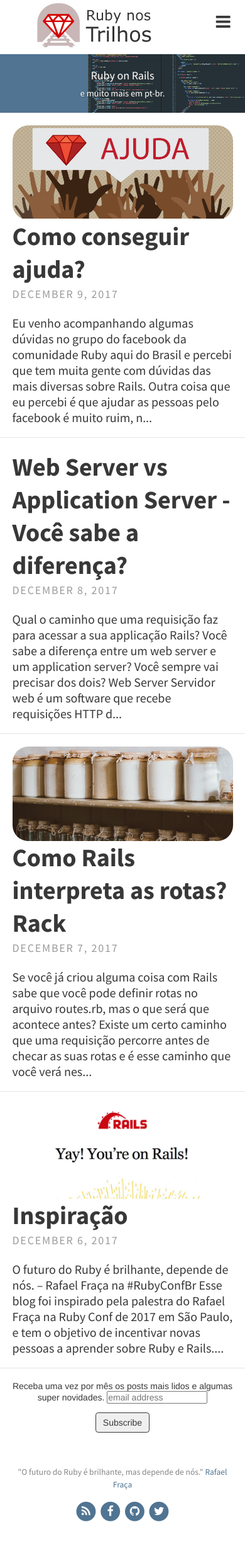
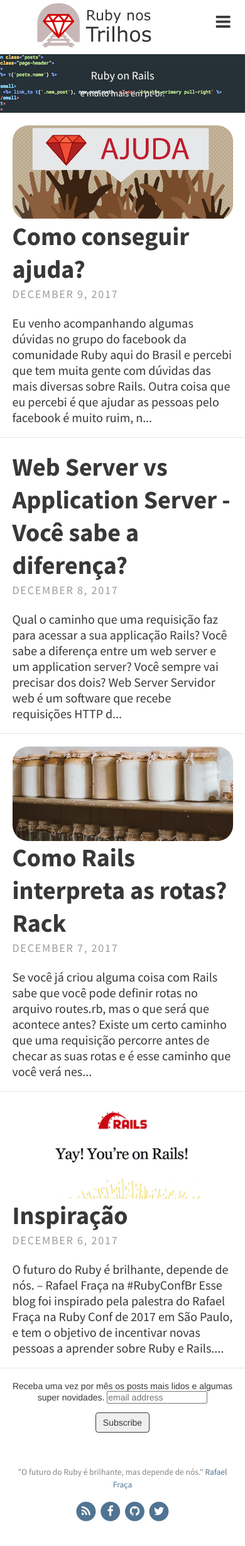
Before and after one commit to lucasprag/rubynostrilhos, a Jekyll site: the page built from index.html, in a window 390 px wide. Shown: the whole page at 63% size. Built offline with Jekyll 4.4.1, drawn with Linux system fonts in a browser that asks for light colours; the list of posts is cut into pages by our own code; comment, search, counter and statistics services are not loaded.

Commit message:
Change feature image to cover for now

```diff
--- a/_sass/layouts/_index.scss
+++ b/_sass/layouts/_index.scss
@@ -17,7 +17,7 @@
 
   /* --- Responsive ---*/
   @media screen and (max-width: 850px) {
-    background-size: auto 150%;
+    //background-size: auto 150%;
   }
 
   //For white images
```
